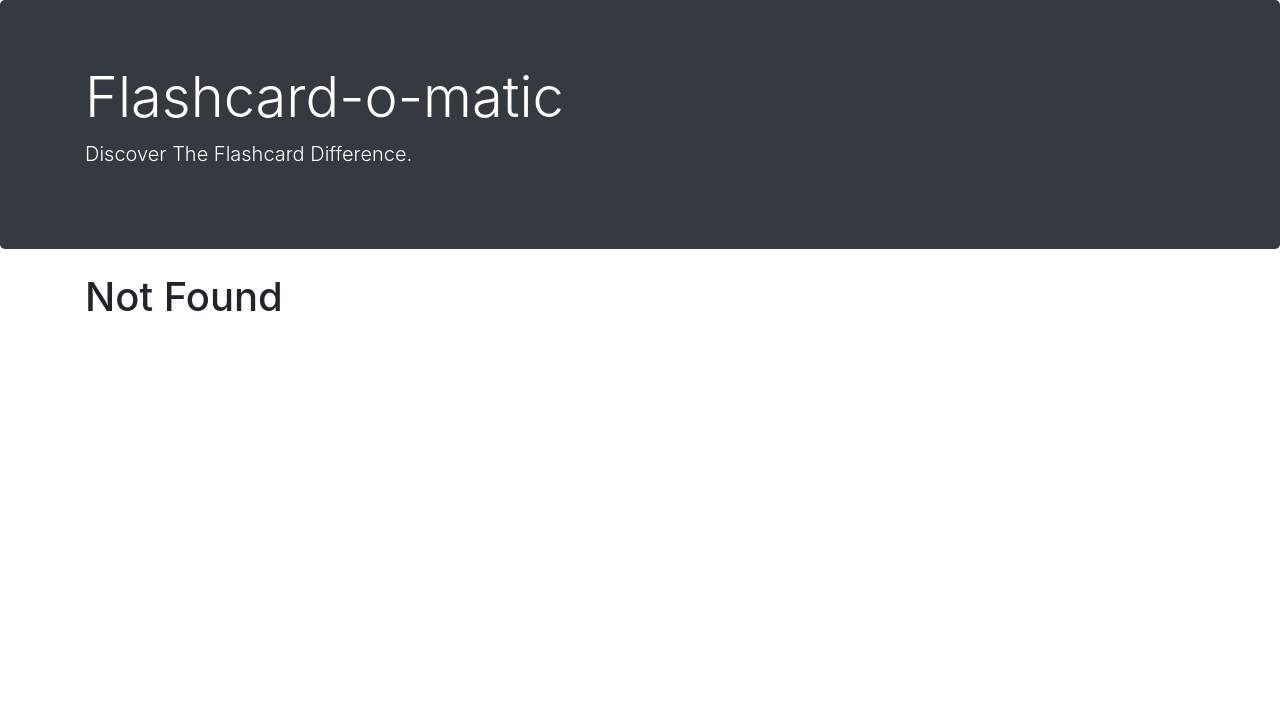
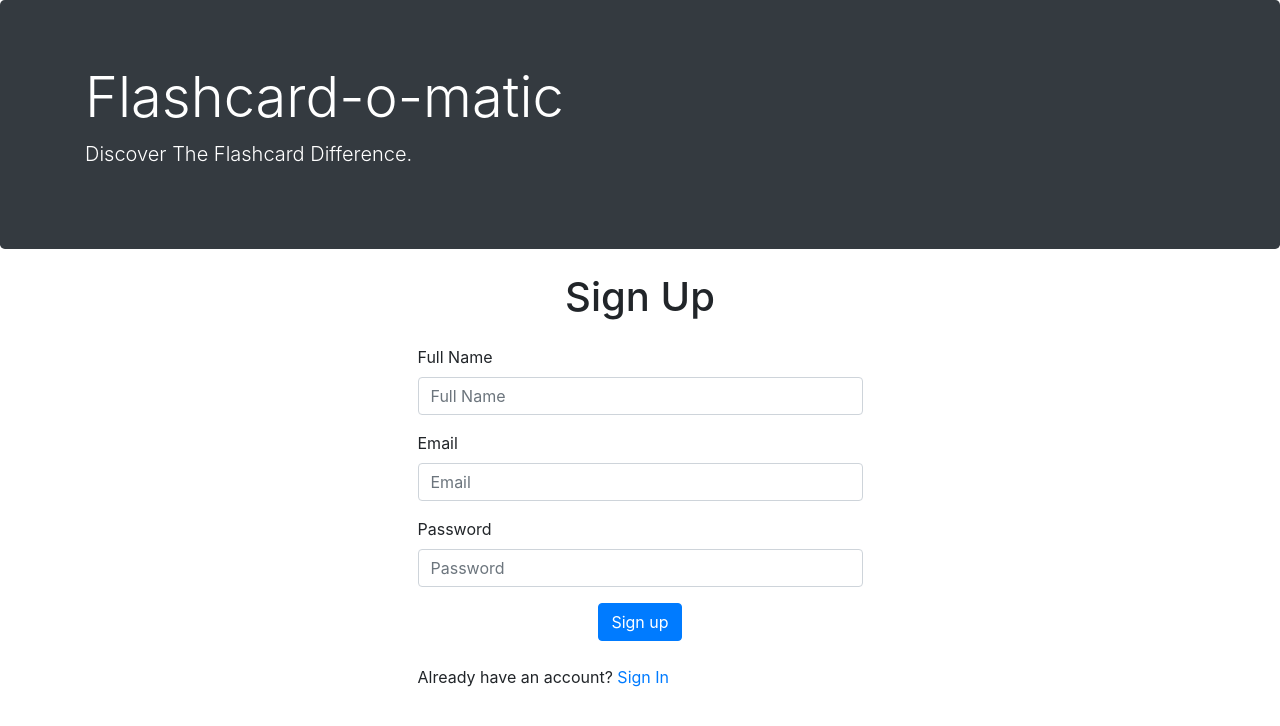
Before and after one commit to hariadivicky/flashcard, a React (Create React App) app: page /sign_up in a window 1280 px wide. Before the commit this address had no page. Shown: the top 726 px of the page. Built offline with nearby package versions, Linux system fonts and the light colour scheme; a web font is replaced by a local one.

Commit message:
add FE guard

```diff
--- a/api/signIn.js
+++ b/api/signIn.js
@@ -8,7 +8,8 @@ const signIn = (db, args) => {
   }
 
   return {
-    apiToken: result.user.apiToken
+    apiToken: result.user.apiToken,
+    name: result.user.name
   }
 }
 
--- /dev/null
+++ b/src/Layout/SignIn.js
@@ -0,0 +1,85 @@
+import React, { useState } from "react"
+import { Link } from "react-router-dom"
+import { useHistory } from "react-router-dom"
+import { signIn } from "../utils/api/index"
+
+function SignIn() {
+  let history = useHistory();
+  const initialFormState = {
+    email: '',
+    password: ''
+  }
+  const [formData, setFormData] = useState({...initialFormState});
+  const [errorResponse, setErrorResponse] = useState({ error: '' })
+  const onFormStateChange = ({target}) => {
+    setFormData({
+        ...formData, [target.name]: target.value,
+    })
+  }
+
+  async function handleSubmit(event) {
+    event.preventDefault();
+    try {
+      const res = await signIn(formData)
+      localStorage.setItem('flashcard-app-session', JSON.stringify(res))
+      history.push('/')
+    } catch (e) {
+      setErrorResponse(JSON.parse(e.message))
+    }
+  }
+
+  return (
+    <div>
+      <h1 className='my-4 text-center'>Sign In</h1>
+      <div className="row">
+        <div className="col-12 col-md-5 mx-auto">
+          {errorResponse.error && (
+            <div className="alert alert-danger alert-dismissible fade show" role="alert">
+              {errorResponse.error}
+              <button type="button" className="close" data-dismiss="alert" aria-label="Close">
+                <span aria-hidden="true">&times;</span>
+              </button>
+            </div>
+          )}
+          <form onSubmit={handleSubmit}>
+            <div className="form-group">
+              <label className="form-label" htmlFor="email">Email</label>
+              <input
+                type="text"
+                className="form-control"
+                id="email"
+                placeholder="Email"
+                required
+                name="email"
+                onChange={onFormStateChange}
+                value={formData.email}
+              />
+            </div>
+            <div className="form-group">
+              <label className="form-label" htmlFor="password">Password</label>
+              <input
+                type="password"
+                className="form-control"
+                id="password"
+                placeholder="Password"
+                required
+                name="password"
+                onChange={onFormStateChange}
+                value={formData.password}
+              />
+            </div>
+
+            <div className="text-center">
+              <button type="submit" className="btn btn-primary">Sign In</button>
+            </div>
+          </form>
+          <p className="mt-4">
+            Don't have an account? <Link to='/sign_up'>Sign Up</Link>
+          </p>
+        </div>
+      </div>
+    </div>
+  )
+}
+
+export default SignIn
--- /dev/null
+++ b/src/Layout/SignUp.js
@@ -0,0 +1,110 @@
+import React, { useState } from "react"
+import { Link } from "react-router-dom"
+import { useHistory } from "react-router-dom"
+import { signUp } from "../utils/api/index"
+
+function SignUp() {
+  let history = useHistory();
+  const initialFormState = {
+    email: '',
+    password: '',
+    name: ''
+  }
+  const [formData, setFormData] = useState({...initialFormState});
+  const [errorResponse, setErrorResponse] = useState({ errors: [] })
+  const [showSuccess, setShowSuccess] = useState(false)
+  const onFormStateChange = ({target}) => {
+    setFormData({
+        ...formData, [target.name]: target.value,
+    })
+  }
+
+  async function handleSubmit(event) {
+    event.preventDefault();
+    try {
+      const res = await signUp(formData)
+      setShowSuccess(true)
+
+      setTimeout(() => {
+        history.push('/sign_in')
+      }, 2000)
+    } catch (e) {
+      setErrorResponse(JSON.parse(e.message))
+    }
+  }
+
+  return (
+    <div>
+      <h1 className='my-4 text-center'>Sign Up</h1>
+      <div className="row">
+        <div className="col-12 col-md-5 mx-auto">
+          {errorResponse.errors.length > 0 && (
+            <div className="alert alert-danger alert-dismissible fade show" role="alert">
+              <div>
+                {errorResponse.errors.map(error => <p>{error}</p>)}
+              </div>
+              <button type="button" className="close" data-dismiss="alert" aria-label="Close">
+                <span aria-hidden="true">&times;</span>
+              </button>
+            </div>
+          )}
+          {showSuccess && (
+            <div className="alert alert-success show" role="alert">
+              Success, you will be redirected to sign in page...
+            </div>
+          )}
+          <form onSubmit={handleSubmit}>
+            <div className="form-group">
+              <label className="form-label" htmlFor="email">Full Name</label>
+              <input
+                type="text"
+                className="form-control"
+                id="name"
+                placeholder="Full Name"
+                required
+                name="name"
+                onChange={onFormStateChange}
+                value={formData.name}
+              />
+            </div>
+            <div className="form-group">
+              <label className="form-label" htmlFor="email">Email</label>
+              <input
+                type="email"
+                className="form-control"
+                id="email"
+                placeholder="Email"
+                required
+                name="email"
+                onChange={onFormStateChange}
+                value={formData.email}
+              />
+            </div>
+            <div className="form-group">
+              <label className="form-label" htmlFor="password">Password</label>
+              <input
+                type="password"
+                className="form-control"
+                id="password"
+                placeholder="Password"
+                required
+                name="password"
+                onChange={onFormStateChange}
+                value={formData.password}
+              />
+            </div>
+
+            <div className="text-center">
+              <button type="submit" className="btn btn-primary">Sign up</button>
+            </div>
+          </form>
+          <p className="mt-4">
+            Already have an account? <Link to='/sign_in'>Sign In</Link>
+          </p>
+        </div>
+      </div>
+    </div>
+  )
+}
+
+export default SignUp
--- a/src/Layout/index.js
+++ b/src/Layout/index.js
@@ -8,8 +8,29 @@ import DeckView from "./DeckView"
 import AddCard from "./AddCard"
 import EditDeck from "./EditDeck"
 import EditCard from "./EditCard"
-import { BrowserRouter as Router, Route, Switch, useParams, useHistory } from "react-router-dom"
+import { BrowserRouter as Router, Route, Switch, useParams, useHistory, Redirect } from "react-router-dom"
 import ImportCard from "./ImportCard"
+import SignIn from './SignIn'
+import SignUp from './SignUp'
+
+const PrivateRoute = ({ children }) => {
+  const session = JSON.parse(localStorage.getItem('flashcard-app-session'))
+  if (!session || !session.apiToken || !session.name) {
+    return <Redirect to="/sign_in" />
+  }
+
+  return children
+}
+
+const GuestRoute = ({ children }) => {
+  const session = JSON.parse(localStorage.getItem('flashcard-app-session'))
+  if (session) {
+    return <Redirect to="/" />
+  }
+
+  return children
+}
+
 
 function Layout() {
   const [decks, setDecks] = useState([])
@@ -23,28 +44,54 @@ function Layout() {
       <div className ="container">
       <Switch>
         <Route exact path="/">
+          <PrivateRoute>
             <Home decks={decks} setDecks={setDecks}/>
+          </PrivateRoute>
         </Route>
         <Route exact path="/decks/new">
+          <PrivateRoute>
             <CreateDeck />
+          </PrivateRoute>
         </Route>
         <Route exact path="/decks/:deckId/study">
+          <PrivateRoute>
             <StudyCards deck={deck} setDeck={setDeck} cards={cards} setCards={setCards}/>
+          </PrivateRoute>
         </Route>
         <Route exact path="/decks/:deckId">
+          <PrivateRoute>
             <DeckView deck={deck} setDeck={setDeck} />
+          </PrivateRoute>
         </Route>
         <Route exact path="/decks/:deckId/edit">
+          <PrivateRoute>
             <EditDeck deck={deck} setDeck={setDeck} />
+          </PrivateRoute>
         </Route>
         <Route exact path="/decks/:deckId/cards/new">
+          <PrivateRoute>
             <AddCard deck={deck} setDeck={setDeck} cards={cards} setCards={setCards}/>
+          </PrivateRoute>
         </Route>
         <Route exact path="/decks/:deckId/cards/import">
+          <PrivateRoute>
             <ImportCard />
+          </PrivateRoute>
         </Route>
         <Route exact path="/decks/:deckId/cards/:cardsId/edit">
+          <PrivateRoute>
             <EditCard deck={deck} setDeck={setDeck} cards={cards} setCards={setCards}/>
+          </PrivateRoute>
+        </Route>
+        <Route exact path="/sign_in">
+          <GuestRoute>
+            <SignIn />
+          </GuestRoute>
+        </Route>
+        <Route exact path="/sign_up">
+          <GuestRoute>
+            <SignUp />
+          </GuestRoute>
         </Route>
         <Route>
           <NotFound />
--- a/src/utils/api/index.js
+++ b/src/utils/api/index.js
@@ -42,15 +42,57 @@ async function fetchJson(url, options) {
 
   try {
     const response = await fetch(url, options);
+    const json = await response.json()
     if (response.status < 200 || response.status > 399) {
-      throw new Error(`${response.status} - ${response.statusText}`);
+      throw new Error(JSON.stringify(json))
     }
-    return await response.json();
+
+    return json
   } catch (error) {
     if (error.name !== "AbortError") {
       throw error;
     }
   }
+}
+
+/**
+ * Sign in
+ * @param user
+ *  email & password combination
+ * @param signal
+ *  optional AbortController.signal
+ * @returns {Promise<Error|*>}
+ *  a promise that resolves to the updated deck.
+ */
+ export async function signIn(user, signal) {
+  const url = `${API_BASE_URL}/auth/sign_in`;
+  const options = {
+    method: 'POST',
+    headers,
+    body: JSON.stringify(user),
+    signal,
+  };
+  return await fetchJson(url, options);
+}
+
+/**
+ * Sign up
+ * @param user
+ *  email & password combination
+ * @param signal
+ *  optional AbortController.signal
+ * @returns {Promise<Error|*>}
+ *  a promise that resolves to the updated deck.
+ */
+ export async function signUp(user, signal) {
+  const url = `${API_BASE_URL}/auth/sign_up`;
+  const options = {
+    method: 'POST',
+    headers,
+    body: JSON.stringify(user),
+    signal,
+  };
+  return await fetchJson(url, options);
 }
 
 /**
```
Lines whose indentation alone changed are shown as unchanged.
